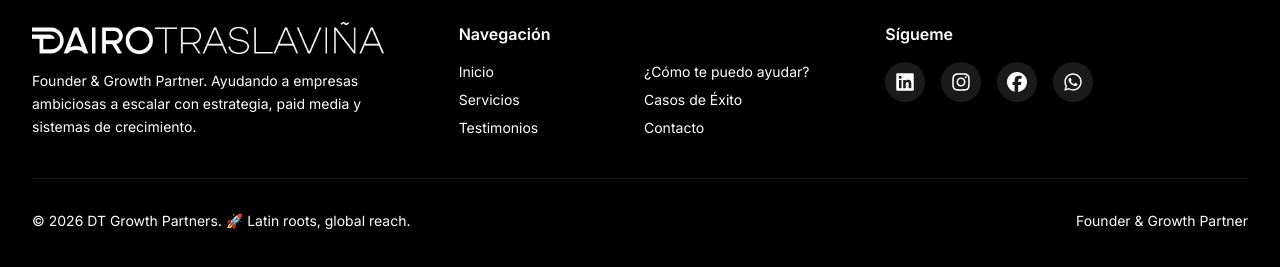
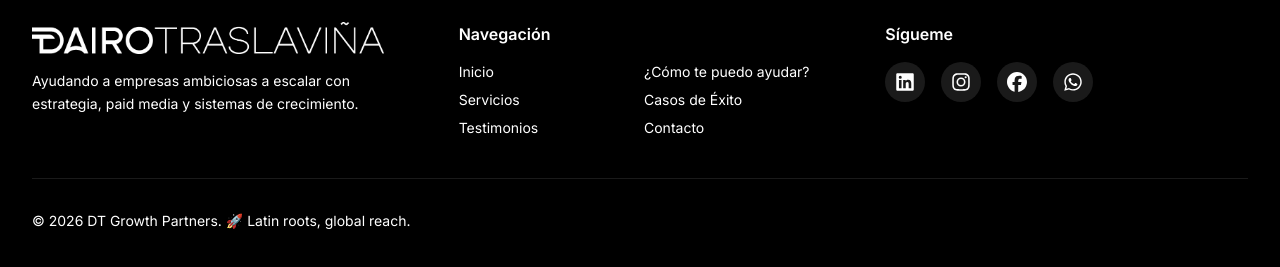
Before and after one commit to DTGrowthPartners/dario-growth-hub, a React (Vite) app: page /web in a window 1280 px wide. Shown: the part 5182-5449 px from the top of the page. Built offline with nearby package versions, Linux system fonts and the light colour scheme; the HTML template or start-up script is replaced by a standard one.

Commit message:
Ajustes en hero y footer: agrandar título, bajar elementos en móvil, eliminar 'Founder & Growth Partner'

```diff
--- a/src/components/Footer.tsx
+++ b/src/components/Footer.tsx
@@ -47,7 +47,7 @@ const Footer = () => {
               <img src={logoImage} alt="Dario Traslaviña" className="h-8 mb-4 brightness-0 invert hover:opacity-80 transition-opacity" />
             </Link>
             <p className="text-white text-sm leading-relaxed">
-              Founder & Growth Partner. Ayudando a empresas ambiciosas a escalar
+              Ayudando a empresas ambiciosas a escalar
               con estrategia, paid media y sistemas de crecimiento.
             </p>
           </div>
@@ -93,9 +93,6 @@ const Footer = () => {
           <p className="text-xs sm:text-sm text-white text-center md:text-left">
             © {new Date().getFullYear()} DT Growth Partners. 🚀 Latin roots, global reach.
           </p>
-          <p className="text-xs sm:text-sm text-white">
-            Founder & Growth Partner
-          </p>
         </div>
       </div>
     </footer>
--- a/src/components/Hero.tsx
+++ b/src/components/Hero.tsx
@@ -16,7 +16,7 @@ const Hero = () => {
         <div className="flex flex-col items-center gap-6 lg:gap-16">
           {/* Content */}
           <div className="text-center">
-            <h1 className="text-lg leading-none sm:text-2xl md:text-4xl lg:text-5xl font-bold text-foreground md:leading-tight mb-6 sm:mb-4 px-4 sm:px-0 max-w-[340px] sm:max-w-none mx-auto">
+            <h1 className="mt-8 text-xl leading-none sm:text-3xl md:text-5xl lg:text-6xl font-bold text-foreground md:leading-tight mb-6 sm:mb-4 px-4 sm:px-0 max-w-[340px] sm:max-w-none mx-auto">
               {/* Mobile title */}
               <span className="md:hidden">
                 Acelero el crecimiento de tu empresa con estrategia, sistemas y ejecución orientados a resultados reales
@@ -28,7 +28,7 @@ const Hero = () => {
                 {' '}orientados a resultados reales
               </span>
             </h1>
-            <p className="text-sm sm:text-base md:text-lg text-muted-foreground leading-relaxed mb-8 sm:mb-8 text-center px-4 sm:px-0 max-w-2xl mx-auto">
+            <p className="mt-8 sm:mt-0 text-sm sm:text-base md:text-lg text-muted-foreground leading-relaxed mb-8 sm:mb-8 text-center px-4 sm:px-0 max-w-2xl mx-auto">
               Fundador de <a href="https://dtgrowthpartners.com" target="_blank" rel="noopener noreferrer" className="shimmer-text">DT Growth Partners</a>.<br />Ayudamos a empresas que ya venden a multiplicar resultados con pauta digital, desarrollo, automatización e IA.
             </p>
 
```
